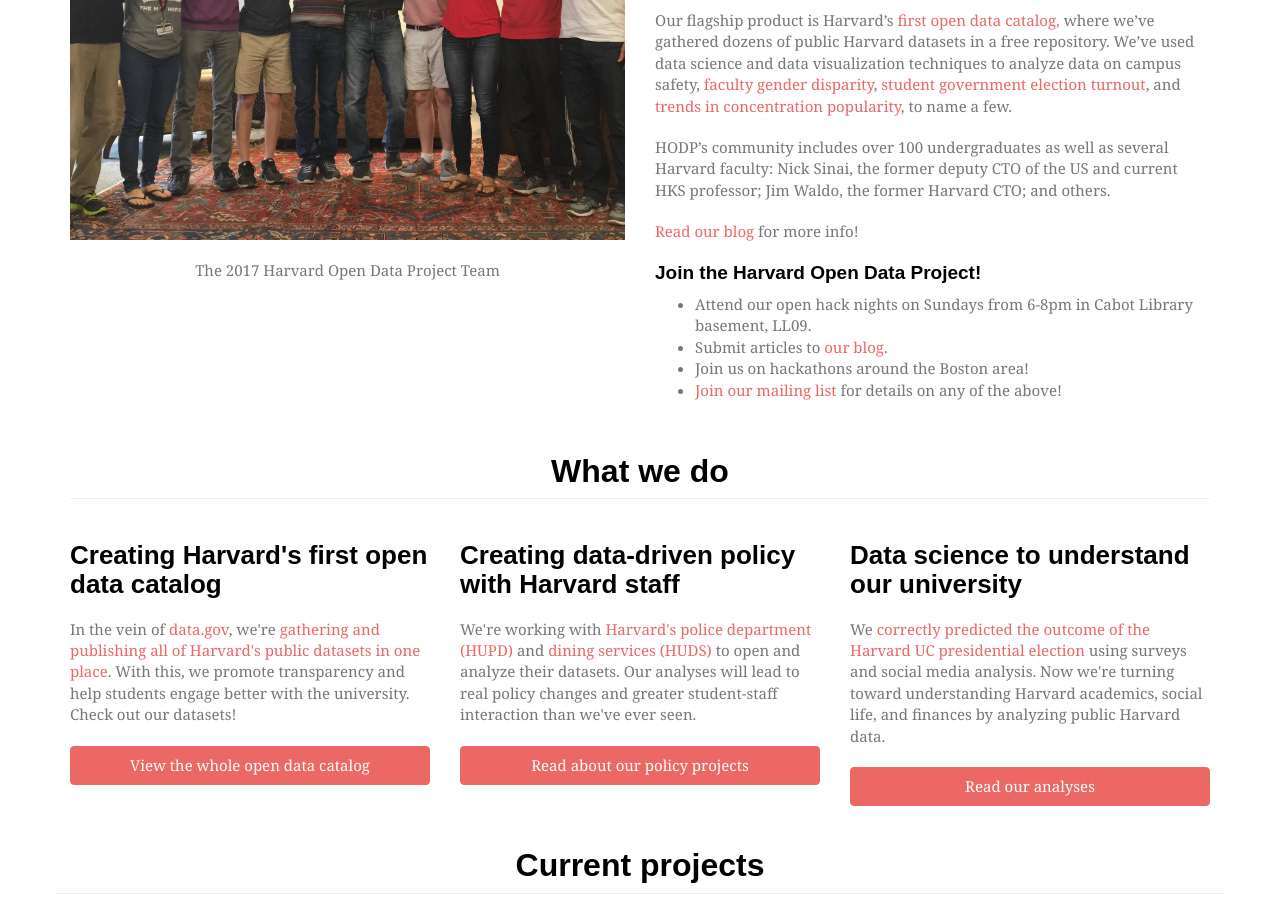
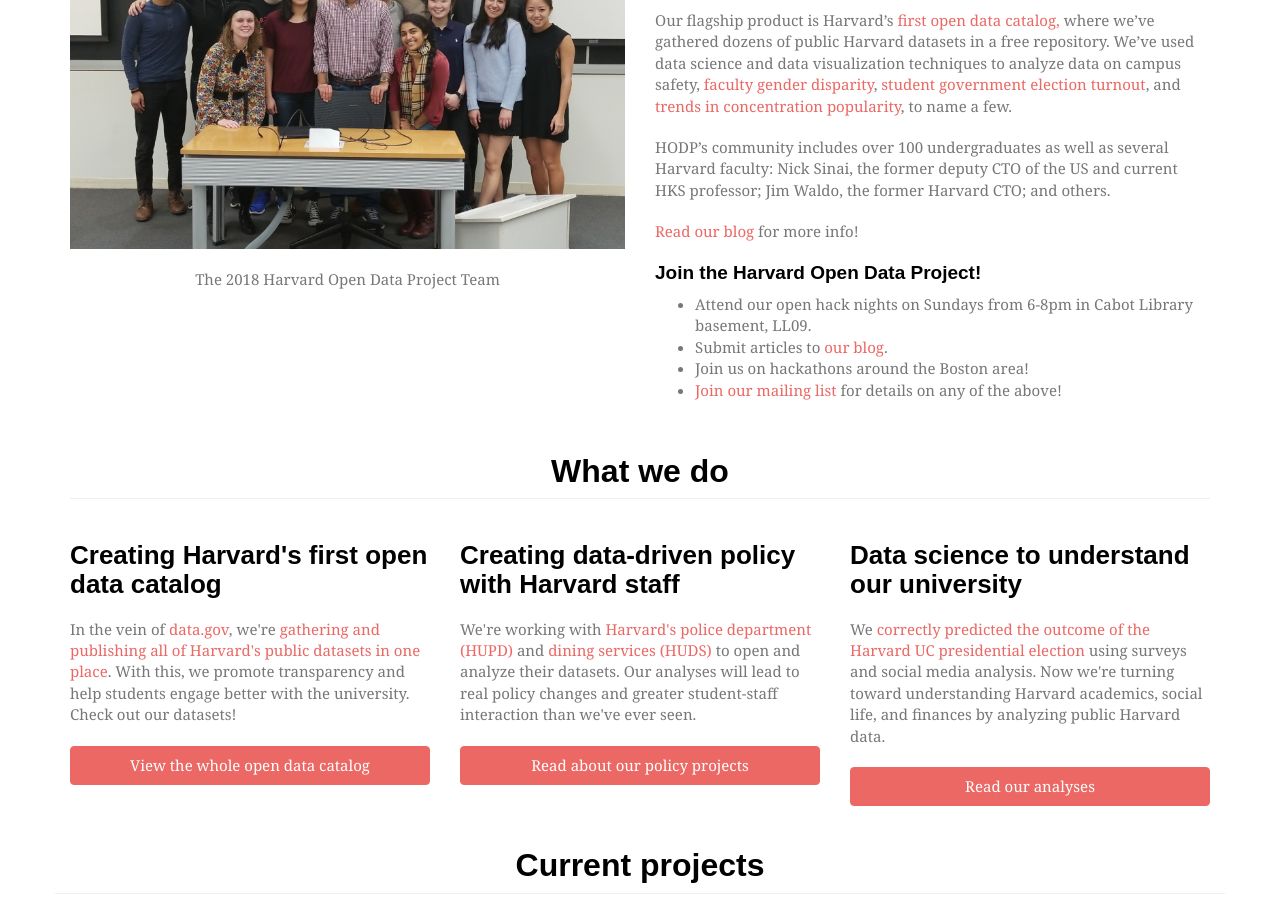
Before and after one commit to HarvardOpenData/HarvardOpenData.github.io, a Jekyll site: the page built from about.html, in a window 1280 px wide and 900 px high, scrolled down 366 px. Built offline with Jekyll 4.4.1, drawn with Linux system fonts in a browser that asks for light colours; nearby versions of some CDN libraries; some web fonts are replaced.

Commit message:
fix the team pic

```diff
--- a/about.html
+++ b/about.html
@@ -7,9 +7,9 @@
     <h1 class="page-header centered">About the Harvard Open Data Project</h1>
     <div class="row">
       <div class="col-md-6">
-        <img src="/img/hodp-team-photo.jpg" class="img-responsive" width="100%">
+        <img src="/img/hodp-team-photo-18.jpg" class="img-responsive" width="100%">
         <div class="caption">
-          <p class="text-centered">The 2017 Harvard Open Data Project Team</p>
+          <p class="text-centered">The 2018 Harvard Open Data Project Team</p>
         </div>
       </div>
       <div class="col-md-6">
```
Also changed, not shown: img/_old/hodp-team-photo.jpg (renamed from img/hodp-team-photo.jpg), img/hodp-team-photo-18.jpg (added).
